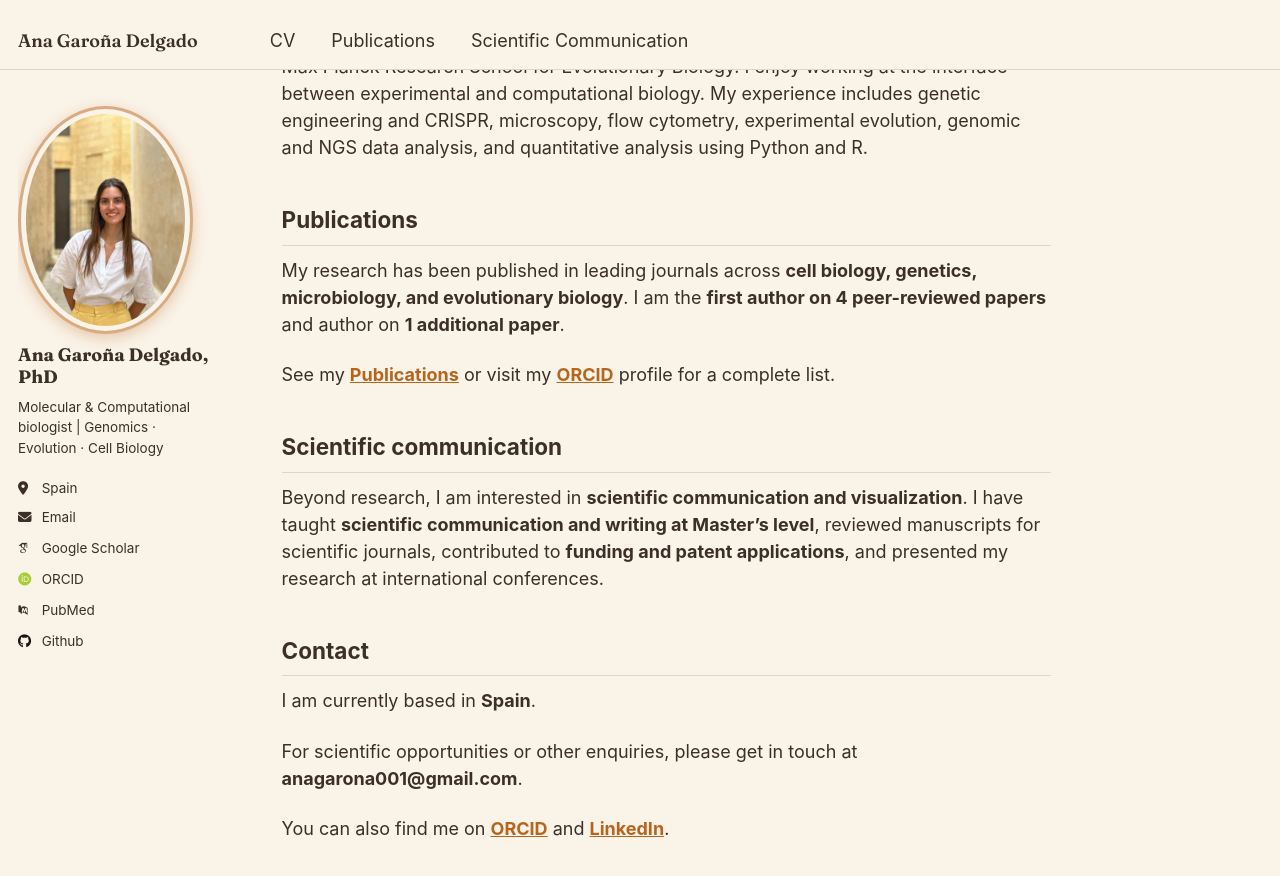
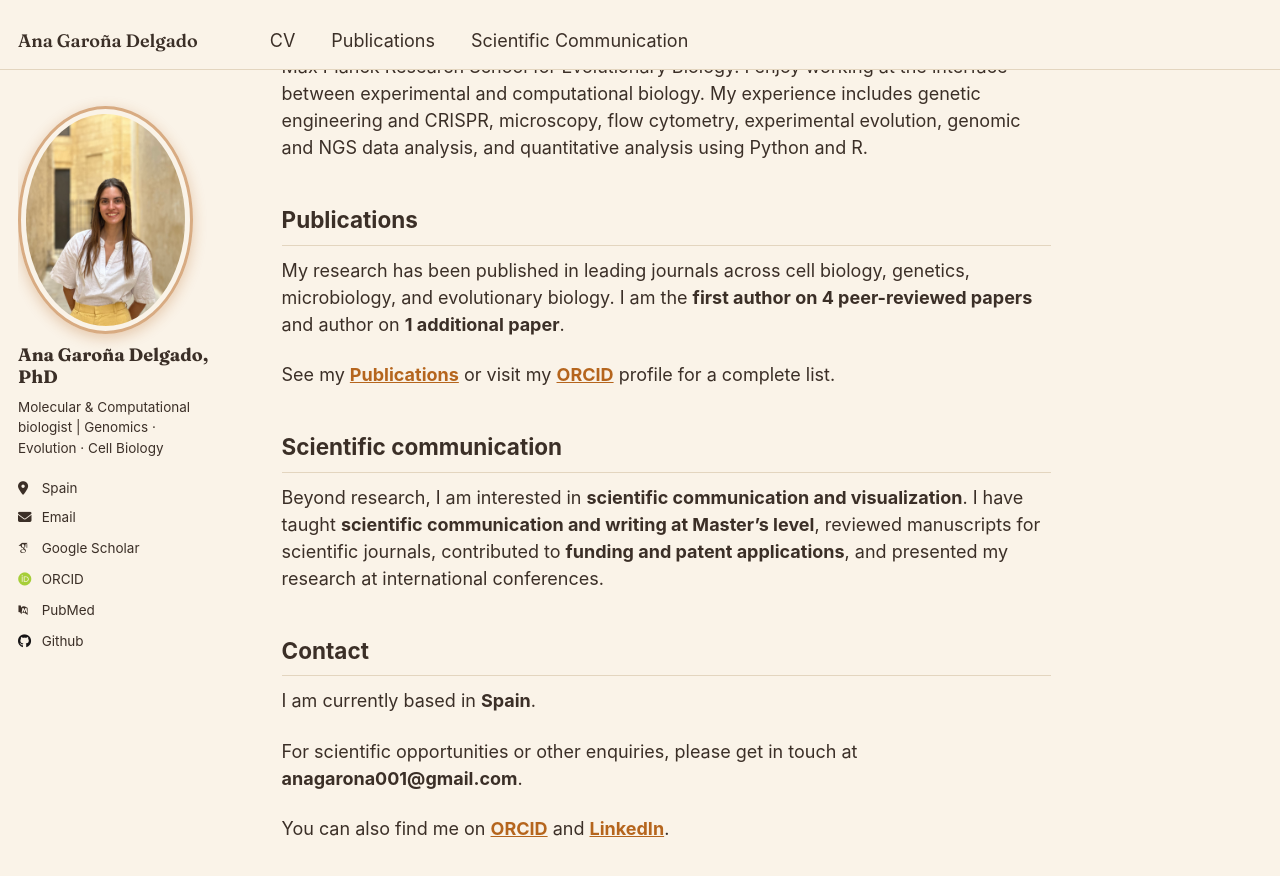
Before and after one commit to anagarona/anagarona.github.io, a Jekyll site: the page built from _pages/about.md, in a window 1280 px wide and 900 px high, scrolled down 683 px. Shown: the top 876 px of the window. Built offline with Jekyll 4.4.1, drawn with Linux system fonts in a browser that asks for light colours; some web fonts are replaced.

```diff
--- a/_pages/about.md
+++ b/_pages/about.md
@@ -26,7 +26,7 @@ I enjoy working at the interface between experimental and computational biology.
 
 ## Publications
 
-My research has been published in leading journals across **cell biology, genetics, microbiology, and evolutionary biology**. I am the **first author on 4 peer-reviewed papers** and author on **1 additional paper**.
+My research has been published in leading journals across cell biology, genetics, microbiology, and evolutionary biology. I am the **first author on 4 peer-reviewed papers** and author on **1 additional paper**.
 
 See my [**Publications**](/publications/) or visit my [**ORCID**](https://orcid.org/0000-0002-7300-5836) profile for a complete list.
 
```
